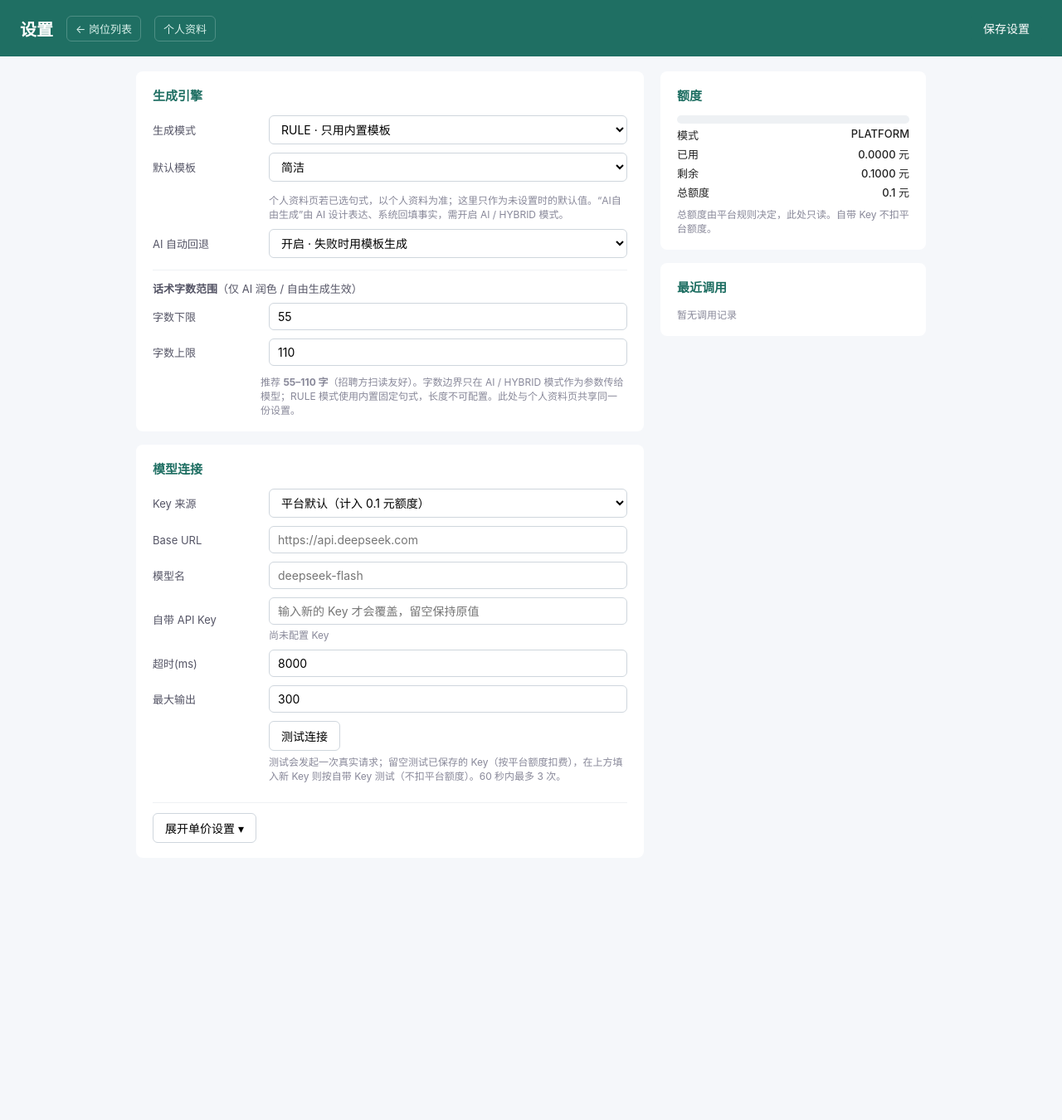
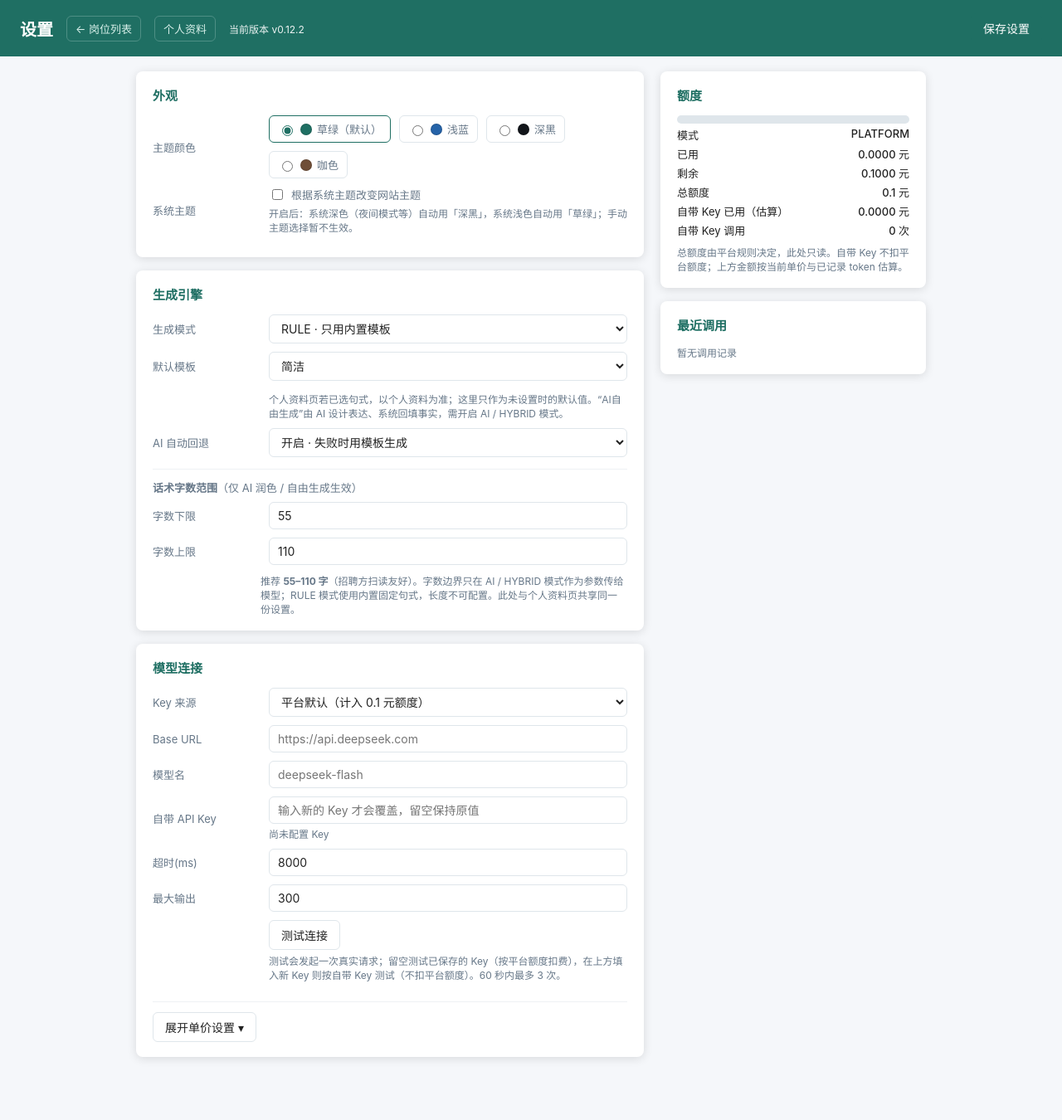
Before and after one commit to xiaoyuntongxue233/InternHelperNew, a Spring Boot app: page /settings.html in a window 1280 px wide. Shown: the whole page at 83% size. Before the commit the page ends 1016 px from the top, so only its background shows below. Run offline with Spring Boot 4, Linux system fonts and the light colour scheme; data that the repository does not hold is empty.

Commit message:
feat: v0.12.2 主题切换与 BYO 用量展示
设置页新增草绿/浅蓝/深黑/咖色主题与系统主题跟随，显示当前版本号；新增自带 Key 估算金额与调用次数；补充 ThemeSettingsTest 与 AiQuotaServiceByoTest，共 125 例通过。

```diff
--- a/pom.xml
+++ b/pom.xml
@@ -13,7 +13,7 @@
 
     <groupId>com.zhou</groupId>
     <artifactId>intern-helper</artifactId>
-    <version>0.12.1</version>
+    <version>0.12.2</version>
     <name>intern-helper</name>
     <description>实习投递助手：岗位库 + 话术生成 + 投递记录与统计</description>
 
--- a/src/main/java/com/zhou/internhelper/controller/SettingsController.java
+++ b/src/main/java/com/zhou/internhelper/controller/SettingsController.java
@@ -110,14 +110,24 @@ public class SettingsController {
     }
 
     @GetMapping("/usage")
-    public List<AiUsage> usage() {
-        return usageRepository.findTop20ByOrderByCreatedAtDesc();
+    public List<Map<String, Object>> usage() {
+        List<Map<String, Object>> result = new java.util.ArrayList<>();
+        for (AiUsage row : usageRepository.findTop20ByOrderByCreatedAtDesc()) {
+            Map<String, Object> item = new LinkedHashMap<>();
+            item.put("createdAt", row.getCreatedAt());
+            item.put("mode", row.getMode());
+            // BYO 记录的 costCny 恒为 0，统一按当前单价从 token 估算，避免列表与汇总不一致
+            item.put("costCny", quota.estimatedCostCny(row).toPlainString());
+            result.add(item);
+        }
+        return result;
     }
 
     private Map<String, Object> quotaInfo() {
         BigDecimal used = quota.usedCny();
         BigDecimal budget = settings.snapshot().budgetCny();
         BigDecimal remaining = quota.remainingCny();
+        Map<String, Object> byo = quota.byoUsage();
         Map<String, Object> map = new LinkedHashMap<>();
         map.put("usedCny", used.toPlainString());
         map.put("budgetCny", budget.toPlainString());
@@ -125,6 +135,8 @@ public class SettingsController {
         map.put("mode", settings.snapshot().useByo() ? "BYO" : "PLATFORM");
         map.put("percentUsed", budget.signum() == 0 ? 0
                 : used.multiply(BigDecimal.valueOf(100)).divide(budget, 0, RoundingMode.HALF_UP).intValue());
+        map.put("byoUsedCny", byo.get("usedCny"));
+        map.put("byoCalls", byo.get("calls"));
         return map;
     }
 
--- a/src/main/java/com/zhou/internhelper/repository/AiUsageRepository.java
+++ b/src/main/java/com/zhou/internhelper/repository/AiUsageRepository.java
@@ -14,5 +14,7 @@ public interface AiUsageRepository extends JpaRepository<AiUsage, Long> {
             "where u.userKey = :userKey and u.mode = 'PLATFORM'")
     BigDecimal sumPlatformCost(@Param("userKey") String userKey);
 
+    List<AiUsage> findByUserKeyAndMode(String userKey, String mode);
+
     List<AiUsage> findTop20ByOrderByCreatedAtDesc();
 }
--- a/src/main/resources/static/form.html
+++ b/src/main/resources/static/form.html
@@ -4,6 +4,7 @@
   <meta charset="UTF-8"/>
   <meta name="viewport" content="width=device-width, initial-scale=1"/>
   <title>岗位信息 - 实习投递助手</title>
+  <script src="/theme.js"></script>
   <style>
     * { box-sizing: border-box; }
     body { margin: 0; font-family: -apple-system, "Microsoft YaHei", sans-serif; background: #f5f7fa; color: #222; }
@@ -41,6 +42,7 @@
     .msg.err { display: block; background: #fdeeee; color: #b33; border: 1px solid #f0c4c4; }
     .msg.warn { display: block; background: #fff8e6; color: #8a6d3b; border: 1px solid #f0e0b0; }
   </style>
+  <link rel="stylesheet" href="/theme.css"/>
 </head>
 <body>
 <header>
--- a/src/main/resources/static/index.html
+++ b/src/main/resources/static/index.html
@@ -4,6 +4,7 @@
   <meta charset="UTF-8"/>
   <meta name="viewport" content="width=device-width, initial-scale=1"/>
   <title>实习投递助手</title>
+  <script src="/theme.js"></script>
   <style>
     * { box-sizing: border-box; }
     body { margin: 0; font-family: -apple-system, "Microsoft YaHei", sans-serif; background: #f5f7fa; color: #222; }
@@ -117,6 +118,7 @@
       .pager .info { margin-left: 0; flex-basis: 100%; }
     }
   </style>
+  <link rel="stylesheet" href="/theme.css"/>
 </head>
 <body>
 <header>
--- a/src/main/resources/static/profile.html
+++ b/src/main/resources/static/profile.html
@@ -4,6 +4,7 @@
   <meta charset="UTF-8"/>
   <meta name="viewport" content="width=device-width, initial-scale=1"/>
   <title>个人资料 · 实习投递助手</title>
+  <script src="/theme.js"></script>
   <style>
     * { box-sizing: border-box; }
     body { margin: 0; font-family: -apple-system, "Microsoft YaHei", sans-serif; background: #f5f7fa; color: #222; }
@@ -32,6 +33,7 @@
     .toast { position: fixed; right: 20px; bottom: 20px; background: #1f6f63; color: #fff; padding: 10px 16px; border-radius: 6px; font-size: 13px; opacity: 0; transition: opacity .2s; }
     .toast.show { opacity: 1; }
   </style>
+  <link rel="stylesheet" href="/theme.css"/>
 </head>
 <body>
 <header>
--- a/src/main/resources/static/settings.html
+++ b/src/main/resources/static/settings.html
@@ -4,6 +4,7 @@
   <meta charset="UTF-8"/>
   <meta name="viewport" content="width=device-width, initial-scale=1"/>
   <title>设置 · 实习投递助手</title>
+  <script src="/theme.js"></script>
   <style>
     * { box-sizing: border-box; }
     body { margin: 0; font-family: -apple-system, "Microsoft YaHei", sans-serif; background: #f5f7fa; color: #222; }
@@ -12,6 +13,7 @@
     header a { color: #d8f0ea; font-size: 13px; text-decoration: none; border: 1px solid #4e8f85; padding: 5px 10px; border-radius: 6px; }
     header a:hover { background: #2b8073; }
     header .save { margin-left: auto; }
+    header .version { font-size: 12px; opacity: .92; }
     main { padding: 18px 24px 60px; max-width: 1000px; margin: 0 auto; display: grid; grid-template-columns: 1fr 320px; gap: 20px; }
     @media (max-width: 900px) { main { grid-template-columns: 1fr; } }
     .card { background: #fff; border-radius: 8px; padding: 18px 20px; margin-bottom: 16px; }
@@ -25,6 +27,18 @@
     button.primary { background: #1f6f63; color: #fff; border-color: #1f6f63; }
     button:disabled { opacity: .5; cursor: not-allowed; }
     .hint { font-size: 12px; color: #889; margin-top: 3px; }
+    .theme-options { display: flex; gap: 10px; flex-wrap: wrap; }
+    .theme-option { display: inline-flex !important; align-items: center; gap: 6px; padding: 6px 10px; border: 1px solid var(--line, #cfd6dd); border-radius: 6px; background: var(--surface, #fff); cursor: pointer; font-size: 13px; }
+    .theme-option input { width: auto; }
+    .theme-option:has(input:checked) { border-color: var(--primary, #1f6f63); color: var(--primary, #1f6f63); }
+    .theme-option:has(input:disabled) { opacity: .5; cursor: not-allowed; }
+    .swatch { width: 14px; height: 14px; border-radius: 50%; border: 1px solid rgba(0,0,0,.15); display: inline-block; }
+    .swatch.grass { background: #1f6f63; }
+    .swatch.blue { background: #2563a8; }
+    .swatch.dark { background: #12151a; }
+    .swatch.coffee { background: #6f4e37; }
+    .check-line { display: inline-flex; align-items: center; gap: 7px; font-size: 13px; color: var(--text, #222); cursor: pointer; }
+    .check-line input { width: auto; }
     .tag { display: inline-block; padding: 1px 8px; border-radius: 10px; font-size: 12px; background: #e8f3f0; color: #1f6f63; }
     .bar { height: 10px; background: #eef1f4; border-radius: 6px; overflow: hidden; margin: 8px 0 4px; }
     .bar > i { display: block; height: 100%; background: #1f6f63; }
@@ -46,17 +60,37 @@
     .modal .note { font-size: 12px; color: #889; margin-top: 12px; }
     .modal button { margin-top: 18px; }
   </style>
+  <link rel="stylesheet" href="/theme.css"/>
 </head>
 <body>
 <header>
   <h1>设置</h1>
   <a href="/">← 岗位列表</a>
   <a href="/profile.html">个人资料</a>
+  <span class="version" id="appVersion">当前版本 v0.12.2</span>
   <button class="primary save" onclick="save()" id="btnSave">保存设置</button>
 </header>
 
 <main>
   <div>
+    <div class="card">
+      <h2>外观</h2>
+      <div class="row"><label>主题颜色</label>
+        <div class="theme-options" id="themeOptions">
+          <label class="theme-option"><input type="radio" name="theme" value="grass" checked onchange="onThemeChange()"/><span class="swatch grass"></span>草绿（默认）</label>
+          <label class="theme-option"><input type="radio" name="theme" value="blue" onchange="onThemeChange()"/><span class="swatch blue"></span>浅蓝</label>
+          <label class="theme-option"><input type="radio" name="theme" value="dark" onchange="onThemeChange()"/><span class="swatch dark"></span>深黑</label>
+          <label class="theme-option"><input type="radio" name="theme" value="coffee" onchange="onThemeChange()"/><span class="swatch coffee"></span>咖色</label>
+        </div>
+      </div>
+      <div class="row"><label>系统主题</label>
+        <div>
+          <label class="check-line"><input type="checkbox" id="followSystemTheme" onchange="onFollowThemeChange()"/> 根据系统主题改变网站主题</label>
+          <div class="hint" id="followThemeHint">开启后：系统深色（夜间模式等）自动用「深黑」，系统浅色自动用「草绿」；手动主题选择暂不生效。</div>
+        </div>
+      </div>
+    </div>
+
     <div class="card">
       <h2>生成引擎</h2>
       <div class="row"><label>生成模式</label>
@@ -138,7 +172,9 @@
       <div class="kv"><span>已用</span><b id="usedCny">—</b></div>
       <div class="kv"><span>剩余</span><b id="remainingCny">—</b></div>
       <div class="kv"><span>总额度</span><b id="budgetCny">—</b></div>
-      <div class="hint" style="margin-top:8px">总额度由平台规则决定，此处只读。自带 Key 不扣平台额度。</div>
+      <div class="kv"><span>自带 Key 已用（估算）</span><b id="byoUsedCny">—</b></div>
+      <div class="kv"><span>自带 Key 调用</span><b id="byoCalls">—</b></div>
+      <div class="hint" style="margin-top:8px">总额度由平台规则决定，此处只读。自带 Key 不扣平台额度；上方金额按当前单价与已记录 token 估算。</div>
     </div>
 
     <div class="card">
@@ -167,7 +203,33 @@
 
 <script>
   const PRICE_FIELDS = ['priceInputPer1m','priceInputCacheHitPer1m','priceInputCacheMissPer1m','priceOutputPer1m'];
+  const APP_VERSION = '0.12.2';
   function $(id) { return document.getElementById(id); }
+  $('appVersion').textContent = '当前版本 v' + APP_VERSION;
+
+  function currentThemeChoice() {
+    const checked = document.querySelector('input[name="theme"]:checked');
+    return checked ? checked.value : 'grass';
+  }
+
+  function updateThemeControls() {
+    const follow = $('followSystemTheme').checked;
+    document.querySelectorAll('input[name="theme"]').forEach(radio => { radio.disabled = follow; });
+    $('followThemeHint').textContent = follow
+      ? '已开启：系统深色（夜间模式等）自动用「深黑」，系统浅色自动用「草绿」。当前生效主题：' + window.InternHelperTheme.effectiveTheme() + '。'
+      : '开启后：系统深色（夜间模式等）自动用「深黑」，系统浅色自动用「草绿」；手动主题选择暂不生效。';
+  }
+
+  function onThemeChange() {
+    if ($('followSystemTheme').checked) return;
+    window.InternHelperTheme.setTheme(currentThemeChoice());
+    updateThemeControls();
+  }
+
+  function onFollowThemeChange() {
+    window.InternHelperTheme.setFollow($('followSystemTheme').checked);
+    updateThemeControls();
+  }
 
   function toast(msg) {
     const t = $('toast');
@@ -196,6 +258,11 @@
     $('keyHint').textContent = s.keyConfigured
       ? '当前 Key：' + (s.apiKeyMasked || '已配置（脱敏）') + '（留空不覆盖）'
       : '尚未配置 Key';
+    const theme = ['grass','blue','dark','coffee'].includes(s.theme) ? s.theme : 'grass';
+    const radio = document.querySelector('input[name="theme"][value="' + theme + '"]');
+    if (radio) radio.checked = true;
+    $('followSystemTheme').checked = String(s.followSystemTheme) === 'true';
+    updateThemeControls();
   }
 
   function fillQuota(q) {
@@ -203,6 +270,8 @@
     $('usedCny').textContent = (q.usedCny || '0') + ' 元';
     $('remainingCny').textContent = (q.remainingCny || '0') + ' 元';
     $('budgetCny').textContent = (q.budgetCny || '0') + ' 元';
+    $('byoUsedCny').textContent = (q.byoUsedCny || '0') + ' 元';
+    $('byoCalls').textContent = (q.byoCalls || 0) + ' 次';
     $('quotaBar').style.width = Math.min(100, Math.max(0, Number(q.percentUsed) || 0)) + '%';
   }
 
@@ -229,7 +298,7 @@
     try {
       const list = await api('/api/settings/usage');
       if (!list.length) { $('usageBox').textContent = '暂无调用记录'; return; }
-      $('usageBox').innerHTML = '<table><thead><tr><th>时间</th><th>模式</th><th>金额</th></tr></thead><tbody>'
+      $('usageBox').innerHTML = '<table><thead><tr><th>时间</th><th>模式</th><th>估算金额</th></tr></thead><tbody>'
         + list.map(u => '<tr><td>' + esc(String(u.createdAt || '').replace('T',' ').slice(0,16))
           + '</td><td>' + esc(u.mode) + '</td><td>' + esc(u.costCny) + '</td></tr>').join('')
         + '</tbody></table>';
@@ -245,7 +314,9 @@
       baseUrl: $('baseUrl').value.trim(),
       model: $('model').value.trim(),
       timeoutMs: $('timeoutMs').value,
-      maxTokens: $('maxTokens').value
+      maxTokens: $('maxTokens').value,
+      theme: currentThemeChoice(),
+      followSystemTheme: $('followSystemTheme').checked
     };
     PRICE_FIELDS.forEach(f => { patch[f] = $(f).value.trim() || '0'; });
     const key = $('apiKey').value.trim();
@@ -270,6 +341,8 @@
       });
       fillSettings(d.settings);
       fillQuota(d.quota);
+      window.InternHelperTheme.setTheme(d.settings.theme || 'grass');
+      window.InternHelperTheme.setFollow(String(d.settings.followSystemTheme) === 'true');
       $('apiKey').value = '';
       toast('已保存，立即生效');
     } catch (e) { toast('保存失败：' + e.message); }
--- /dev/null
+++ b/src/main/resources/static/theme.css
@@ -0,0 +1,343 @@
+/* 主题配色：草绿（默认）/ 浅蓝 / 深黑 / 咖色。
+ * theme.js 在 <head> 设置 html[data-theme]，本文件覆盖各页面既有静态配色。 */
+
+:root,
+html[data-theme="grass"] {
+  color-scheme: light;
+  --bg: #f5f7fa;
+  --surface: #ffffff;
+  --text: #222222;
+  --muted: #667788;
+  --line: #dfe6eb;
+  --line-soft: #eef1f4;
+  --primary: #1f6f63;
+  --primary-dark: #1a5f55;
+  --primary-hover: #2b8073;
+  --on-primary: #ffffff;
+  --header-link: #d8f0ea;
+  --header-link-border: #4e8f85;
+  --soft: #eef7f4;
+  --soft-hover: #e4f1ed;
+  --accent-soft: #f6fbf9;
+  --accent-border: #a9cfc6;
+  --row-hover: #fafcfd;
+  --danger: #c0392b;
+  --warning-bg: #fff8e6;
+  --warning-text: #8a6d3b;
+  --warning-border: #f0e0b0;
+  --shadow: rgba(0, 0, 0, .12);
+}
+
+html[data-theme="blue"] {
+  color-scheme: light;
+  --bg: #f1f6fb;
+  --surface: #ffffff;
+  --text: #1f2937;
+  --muted: #64748b;
+  --line: #d9e5f1;
+  --line-soft: #eaf0f7;
+  --primary: #2563a8;
+  --primary-dark: #1d4f86;
+  --primary-hover: #3479c2;
+  --on-primary: #ffffff;
+  --header-link: #d9e9fb;
+  --header-link-border: #7ba9d4;
+  --soft: #eaf3fc;
+  --soft-hover: #dcebf9;
+  --accent-soft: #f3f8ff;
+  --accent-border: #bcd7ef;
+  --row-hover: #f7faff;
+  --danger: #c0392b;
+  --warning-bg: #fff8e6;
+  --warning-text: #8a6d3b;
+  --warning-border: #f0e0b0;
+  --shadow: rgba(24, 64, 110, .14);
+}
+
+html[data-theme="dark"] {
+  color-scheme: dark;
+  --bg: #12151a;
+  --surface: #1c2026;
+  --text: #e6e9ee;
+  --muted: #9aa6b2;
+  --line: #333b45;
+  --line-soft: #2a3139;
+  --primary: #3aa58f;
+  --primary-dark: #2c8776;
+  --primary-hover: #47b8a0;
+  --on-primary: #07120f;
+  --header-link: #bfe6de;
+  --header-link-border: #3f7a70;
+  --soft: #232c33;
+  --soft-hover: #2a353d;
+  --accent-soft: #1d2a2a;
+  --accent-border: #35534c;
+  --row-hover: #222831;
+  --danger: #ef6b5e;
+  --warning-bg: #3a2f1d;
+  --warning-text: #f0c987;
+  --warning-border: #6b5430;
+  --shadow: rgba(0, 0, 0, .5);
+}
+
+html[data-theme="coffee"] {
+  color-scheme: light;
+  --bg: #f6f1ea;
+  --surface: #fffaf4;
+  --text: #3b2f27;
+  --muted: #8a7a6d;
+  --line: #e4d6c6;
+  --line-soft: #efe4d7;
+  --primary: #6f4e37;
+  --primary-dark: #5a3d2b;
+  --primary-hover: #856349;
+  --on-primary: #fff8ef;
+  --header-link: #f0dfcd;
+  --header-link-border: #b89576;
+  --soft: #f7ecdf;
+  --soft-hover: #f2e1cd;
+  --accent-soft: #fbf4ea;
+  --accent-border: #d9bc9d;
+  --row-hover: #fbf6ef;
+  --danger: #b3483b;
+  --warning-bg: #fff5df;
+  --warning-text: #8a5a00;
+  --warning-border: #e8c98f;
+  --shadow: rgba(80, 52, 30, .16);
+}
+
+html {
+  background: var(--bg);
+}
+
+body {
+  background: var(--bg) !important;
+  color: var(--text) !important;
+}
+
+a {
+  color: var(--primary);
+}
+
+header {
+  background: var(--primary) !important;
+  color: var(--on-primary) !important;
+}
+
+header h1 {
+  color: var(--on-primary) !important;
+}
+
+header a {
+  color: var(--header-link) !important;
+  border-color: var(--header-link-border) !important;
+}
+
+header a:hover {
+  background: var(--primary-hover) !important;
+  color: var(--on-primary) !important;
+}
+
+input,
+select,
+textarea,
+.greet-edit {
+  background: var(--surface) !important;
+  color: var(--text) !important;
+  border-color: var(--line) !important;
+}
+
+input[type="checkbox"],
+input[type="radio"] {
+  accent-color: var(--primary);
+}
+
+button {
+  background: var(--surface) !important;
+  color: var(--text) !important;
+  border-color: var(--line) !important;
+}
+
+button.primary,
+button.btn-primary,
+.salary-box .seg button.on {
+  background: var(--primary) !important;
+  color: var(--on-primary) !important;
+  border-color: var(--primary) !important;
+}
+
+button.danger,
+.confirm-box .danger,
+.rec button {
+  background: var(--danger) !important;
+  color: #ffffff !important;
+  border-color: var(--danger) !important;
+}
+
+.card,
+.drawer,
+.confirm-box,
+.modal {
+  background: var(--surface) !important;
+  color: var(--text) !important;
+  box-shadow: 0 2px 12px var(--shadow) !important;
+}
+
+.card h2,
+.drawer-head h3,
+.confirm-box h3,
+.extract-box summary,
+.batch-bar b,
+th .arrow {
+  color: var(--primary) !important;
+}
+
+.modal h3 {
+  color: var(--warning-text) !important;
+}
+
+label,
+.row label,
+.field label,
+.shortcut-panel b {
+  color: var(--muted) !important;
+}
+
+.hint,
+.muted,
+.drawer-note,
+.rec .meta,
+.hist-item .hmeta,
+.kbd-hint,
+.pager .info,
+.len,
+.modal .note {
+  color: var(--muted) !important;
+}
+
+table {
+  background: var(--surface) !important;
+}
+
+th,
+td,
+.rec,
+.hist-item,
+.advanced,
+.kv,
+.brief {
+  border-color: var(--line-soft) !important;
+}
+
+th {
+  background: var(--soft) !important;
+  color: var(--text) !important;
+}
+
+th.sortable:hover {
+  background: var(--soft-hover) !important;
+}
+
+tr:hover td {
+  background: var(--row-hover) !important;
+}
+
+tr.focused td {
+  background: var(--soft) !important;
+  box-shadow: inset 3px 0 0 var(--primary) !important;
+}
+
+.greet,
+.preview,
+.extract-box,
+.batch-bar,
+.shortcut-panel,
+.hist-list {
+  background: var(--accent-soft) !important;
+  border-color: var(--accent-border) !important;
+  color: var(--text) !important;
+}
+
+.shortcut-panel {
+  color: var(--muted) !important;
+}
+
+.shortcut-panel kbd {
+  background: var(--surface) !important;
+  color: var(--primary) !important;
+  border-color: var(--line) !important;
+}
+
+.tag {
+  background: var(--soft) !important;
+  color: var(--primary) !important;
+}
+
+.bar {
+  background: var(--line) !important;
+}
+
+.bar > i {
+  background: var(--primary) !important;
+}
+
+.toast {
+  background: var(--primary) !important;
+  color: var(--on-primary) !important;
+}
+
+.toast.err {
+  background: var(--danger) !important;
+}
+
+.msg.ok,
+.msg-ok {
+  color: var(--primary) !important;
+}
+
+.msg.err,
+.msg-err {
+  color: var(--danger) !important;
+}
+
+.msg.warn,
+.clause-alert {
+  background: var(--warning-bg) !important;
+  color: var(--warning-text) !important;
+  border-color: var(--warning-border) !important;
+}
+
+.drawer-mask,
+.confirm-mask,
+.modal-mask {
+  background: var(--shadow) !important;
+}
+
+.col-resizer:hover {
+  background: var(--primary) !important;
+  opacity: .3;
+}
+
+/* 覆盖页面里少量内联颜色，避免浅蓝/深黑/咖色下出现旧草绿色孤岛 */
+[style*="color:#889"],
+[style*="color: #889"],
+[style*="color:#556"],
+[style*="color: #556"],
+[style*="color:#445"],
+[style*="color: #445"] {
+  color: var(--muted) !important;
+}
+
+[style*="color:#334"],
+[style*="color: #334"] {
+  color: var(--text) !important;
+}
+
+[style*="background:#fff"],
+[style*="background: #fff"] {
+  background: var(--surface) !important;
+}
+
+html[data-theme="dark"] ::placeholder {
+  color: #8c96a2;
+}
--- /dev/null
+++ b/src/main/resources/static/theme.js
@@ -0,0 +1,96 @@
+(function () {
+  'use strict';
+
+  var THEME_KEY = 'internHelper.theme';
+  var FOLLOW_KEY = 'internHelper.followSystemTheme';
+  var VALID = ['grass', 'blue', 'dark', 'coffee'];
+  var media = window.matchMedia ? window.matchMedia('(prefers-color-scheme: dark)') : null;
+
+  function normalize(theme) {
+    return VALID.indexOf(theme) >= 0 ? theme : 'grass';
+  }
+
+  function isFollow() {
+    return localStorage.getItem(FOLLOW_KEY) === 'true';
+  }
+
+  function manualTheme() {
+    return normalize(localStorage.getItem(THEME_KEY));
+  }
+
+  function effectiveTheme() {
+    if (isFollow()) {
+      return media && media.matches ? 'dark' : 'grass';
+    }
+    return manualTheme();
+  }
+
+  function apply(theme) {
+    var value = normalize(theme);
+    document.documentElement.setAttribute('data-theme', value);
+    var meta = document.querySelector('meta[name="theme-color"]');
+    if (!meta) {
+      meta = document.createElement('meta');
+      meta.setAttribute('name', 'theme-color');
+      document.head.appendChild(meta);
+    }
+    var colors = { grass: '#1f6f63', blue: '#2563a8', dark: '#12151a', coffee: '#6f4e37' };
+    meta.setAttribute('content', colors[value]);
+    try {
+      window.dispatchEvent(new CustomEvent('internhelper:themechange', { detail: { theme: value } }));
+    } catch (e) {
+      // 老浏览器不支持 CustomEvent 时忽略，主题本身已生效
+    }
+  }
+
+  function setTheme(theme) {
+    localStorage.setItem(THEME_KEY, normalize(theme));
+    apply(effectiveTheme());
+  }
+
+  function setFollow(follow) {
+    localStorage.setItem(FOLLOW_KEY, follow ? 'true' : 'false');
+    apply(effectiveTheme());
+  }
+
+  function syncFromBackend() {
+    fetch('/api/settings', { credentials: 'same-origin' })
+      .then(function (r) { return r.ok ? r.json() : null; })
+      .then(function (data) {
+        if (!data || !data.settings) return;
+        var s = data.settings;
+        if (s.theme) setTheme(s.theme);
+        if (typeof s.followSystemTheme === 'boolean') setFollow(s.followSystemTheme);
+      })
+      .catch(function () {
+        // 后端不可用时继续使用 localStorage 中已保存的主题
+      });
+  }
+
+  function onSystemChange() {
+    if (isFollow()) apply(effectiveTheme());
+  }
+
+  // 尽早应用，避免页面先显示草绿再切换导致闪烁
+  apply(effectiveTheme());
+
+  if (media) {
+    if (media.addEventListener) media.addEventListener('change', onSystemChange);
+    else if (media.addListener) media.addListener(onSystemChange);
+  }
+
+  document.addEventListener('DOMContentLoaded', function () {
+    syncFromBackend();
+    window.dispatchEvent(new Event('internhelper:theme-ready'));
+  });
+
+  window.InternHelperTheme = {
+    apply: apply,
+    setTheme: setTheme,
+    setFollow: setFollow,
+    manualTheme: manualTheme,
+    isFollow: isFollow,
+    effectiveTheme: effectiveTheme,
+    sync: syncFromBackend
+  };
+})();
```
Also changed, not shown: 1119交接.md (+18 -7 lines), src/main/java/com/zhou/internhelper/service/AiQuotaService.java (+47 -9 lines), src/main/java/com/zhou/internhelper/service/SettingsService.java (+45 -3 lines), README.md, 2 other files.
